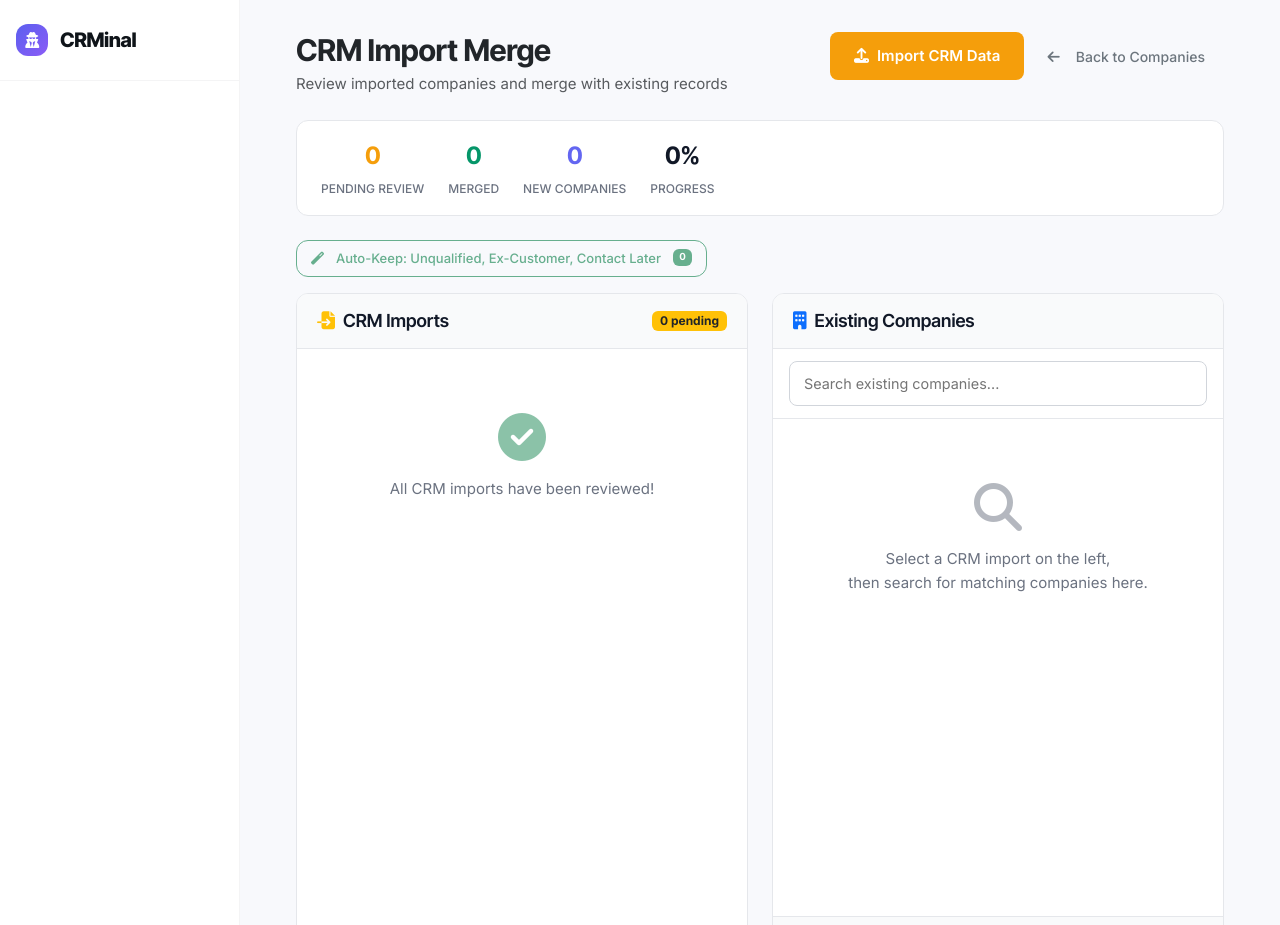
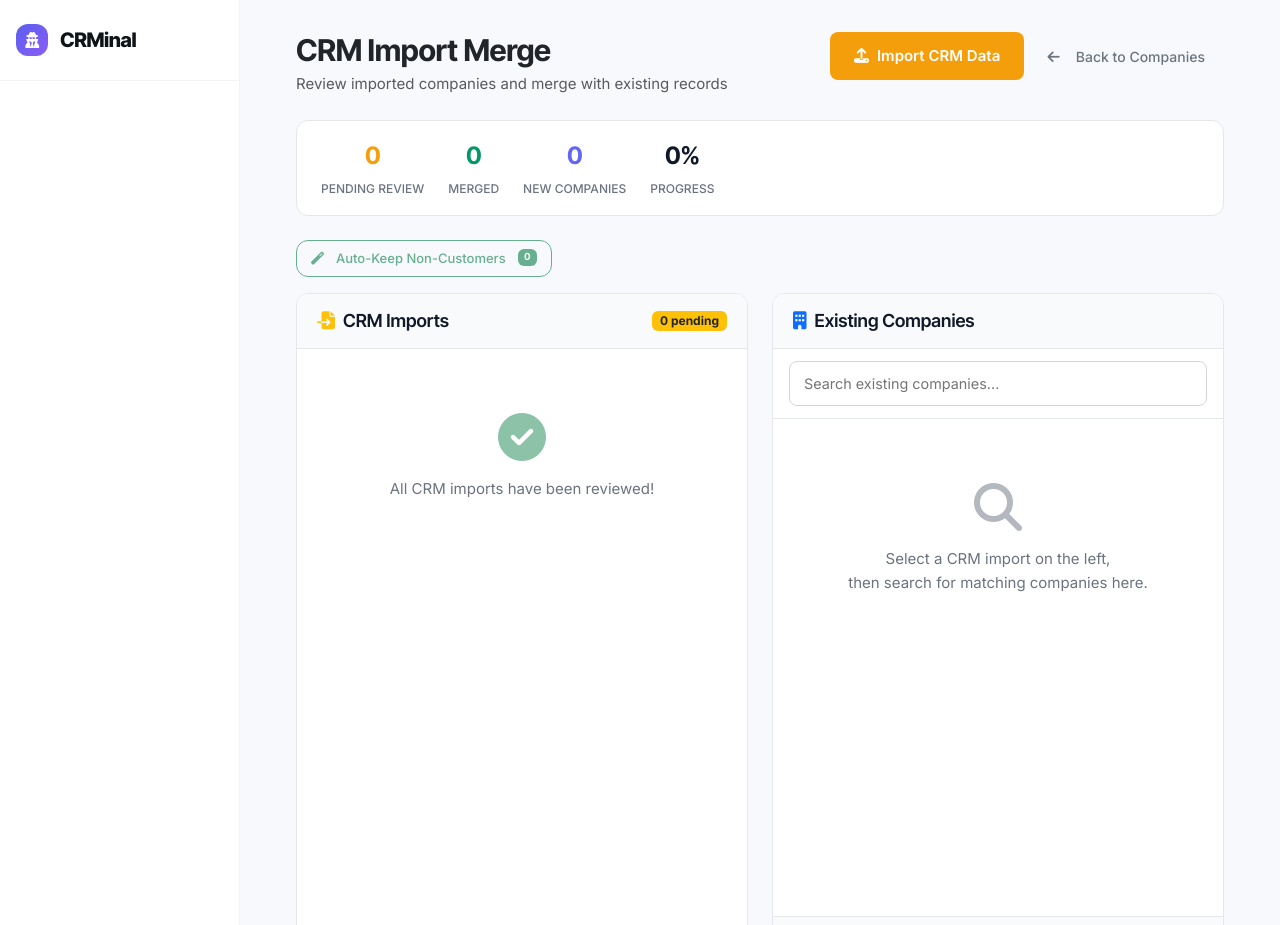
Before and after one commit to hendrik-brandlapp/MOTHERSHIP_PROSPECTING, a Flask app: template templates/crm_merge.html in a window 1280 px wide. Run offline with Flask 3, Linux system fonts and the light colour scheme; the template is opened without the code that fills it, so the values that code supplies are empty; some libraries are stand-ins or nearby versions.

Commit message:
Add To be contacted and Follow up to auto-keep statuses
Expanded auto-keep feature to include all non-customer statuses:
Unqualified, Ex customer, Contact later, To be contacted, Follow up

Co-Authored-By: Claude Opus 4.5 <noreply@anthropic.com>

```diff
--- a/templates/crm_merge.html
+++ b/templates/crm_merge.html
@@ -323,7 +323,7 @@
     <!-- Quick Actions -->
     <div class="d-flex gap-2 mb-3">
         <button class="btn btn-sm btn-outline-success" onclick="autoKeepAsNew()" id="autoKeepBtn">
-            <i class="fas fa-magic me-1"></i>Auto-Keep: Unqualified, Ex-Customer, Contact Later
+            <i class="fas fa-magic me-1"></i>Auto-Keep Non-Customers
             <span class="badge bg-success ms-1" id="autoKeepCount">0</span>
         </button>
     </div>
@@ -708,7 +708,7 @@ async function handleFileSelect(event) {
 
 function updateAutoKeepCount() {
     // Count CRM imports with "Unqualified", "Ex customer", or "Contact later" status
-    const autoKeepStatuses = ['Unqualified', 'Ex customer', 'Contact later'];
+    const autoKeepStatuses = ['Unqualified', 'Ex customer', 'Contact later', 'To be contacted', 'Follow up'];
     const count = pendingCRM.filter(crm =>
         autoKeepStatuses.includes(crm.lead_status)
     ).length;
@@ -718,17 +718,17 @@ function updateAutoKeepCount() {
 }
 
 async function autoKeepAsNew() {
-    const autoKeepStatuses = ['Unqualified', 'Ex customer', 'Contact later'];
+    const autoKeepStatuses = ['Unqualified', 'Ex customer', 'Contact later', 'To be contacted', 'Follow up'];
     const toProcess = pendingCRM.filter(crm =>
         autoKeepStatuses.includes(crm.lead_status)
     );
 
     if (toProcess.length === 0) {
-        alert('No companies with Unqualified, Ex customer, or Contact later status found.');
+        alert('No companies with non-customer status found (Unqualified, Ex customer, Contact later, To be contacted, Follow up).');
         return;
     }
 
-    if (!confirm(`Mark ${toProcess.length} companies as "Keep as New"?\n\nThis includes all companies with:\n- Unqualified\n- Ex customer\n- Contact later\n\nstatus.`)) {
+    if (!confirm(`Mark ${toProcess.length} companies as "Keep as New"?\n\nThis includes all companies with:\n- Unqualified\n- Ex customer\n- Contact later\n- To be contacted\n- Follow up\n\nstatus.`)) {
         return;
     }
 
@@ -764,7 +764,7 @@ async function autoKeepAsNew() {
     }
 
     // Reset button
-    btn.innerHTML = '<i class="fas fa-magic me-1"></i>Auto-Keep: Unqualified, Ex-Customer, Contact Later <span class="badge bg-success ms-1" id="autoKeepCount">0</span>';
+    btn.innerHTML = '<i class="fas fa-magic me-1"></i>Auto-Keep Non-Customers <span class="badge bg-success ms-1" id="autoKeepCount">0</span>';
 
     // Refresh UI
     selectedCRM = null;
```
